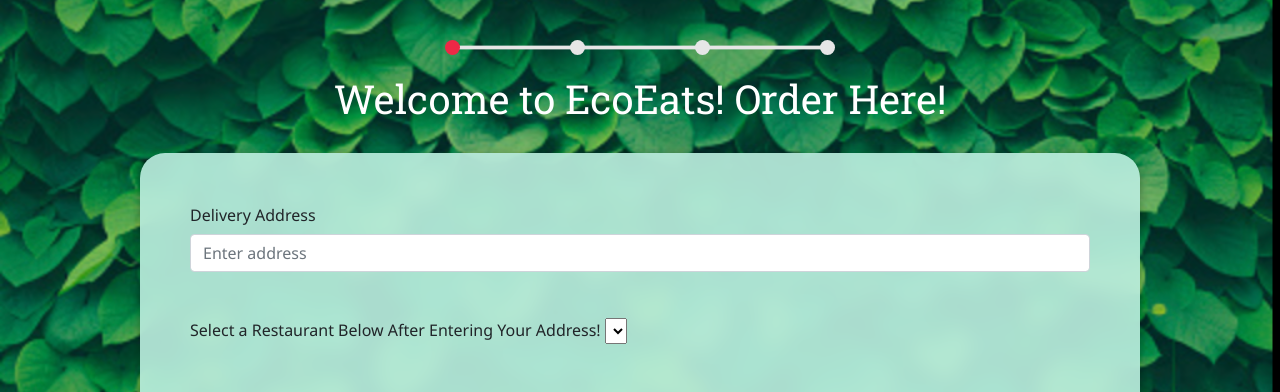
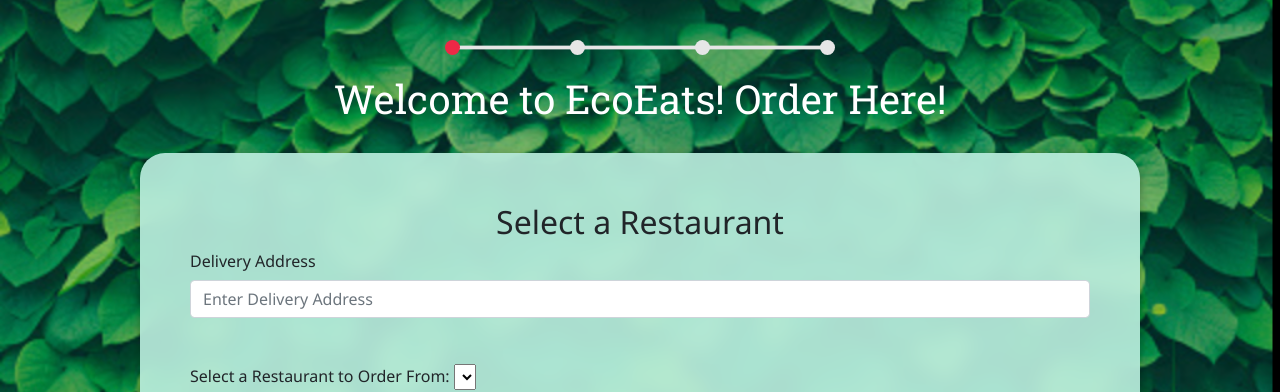
Before and after one commit to adhvaithvk/EcoEats, a Flask app: page /index in a window 1280 px wide. Shown: the part 56-448 px from the top of the page. Run offline with Flask 3, Linux system fonts and the light colour scheme; lists and menus that the app fills with data are empty; some libraries are stand-ins or nearby versions.

Commit message:
even more polishing

```diff
--- a/templates/index.html
+++ b/templates/index.html
@@ -49,15 +49,16 @@
     <!-- Multi-stage form -->
     <!-- Stage 1: Choose Restaurant -->
     <section>
+        <h2>Select a Restaurant</h2>
         <div class="mapDiv">
             <form id="addressForm" style="text-align: left;" name="address">
                 <label for="address">Delivery Address</label>
-                <input type="text" class="mb-3 form-control" id="address" name="address" placeholder="Enter address" required>
+                <input type="text" class="mb-3 form-control" id="address" name="address" placeholder="Enter Delivery Address" required>
                 <p class="container-md" id="autocompleteDropdown"></p>
             </form>
 
             <div style="text-align: left;" class="selectRestaurantDiv">
-                <label style="margin-top: 30px; margin-bottom: 50px;"> Select a Restaurant Below After Entering Your Address! </label>
+                <label style="margin-top: 30px; margin-bottom: 50px;"> Select a Restaurant to Order From: </label>
                 <select id="availableRestaurants"> <!-- blank until user enters address-->
                     <option class="restaurantOption"> </option>
                 </select>
@@ -341,7 +342,7 @@
         service = new google.maps.places.PlacesService(map);
         var request = {
             location: location,
-            radius: '11265', // 7 mile radius
+            radius: '16093', // 10 mile radius
             type: ['restaurant']
         };
         service.nearbySearch(request, nearbyRestaurantsFound);
```
